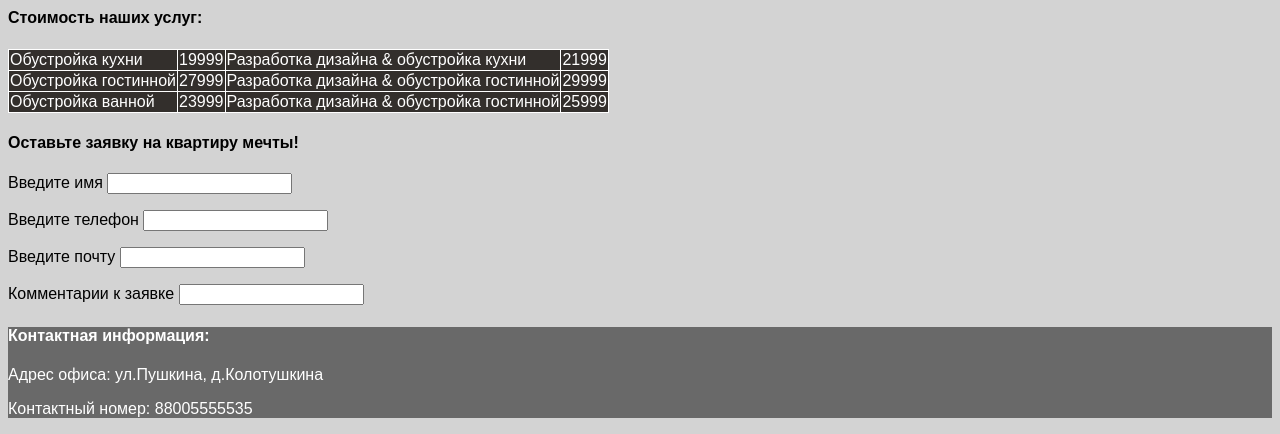
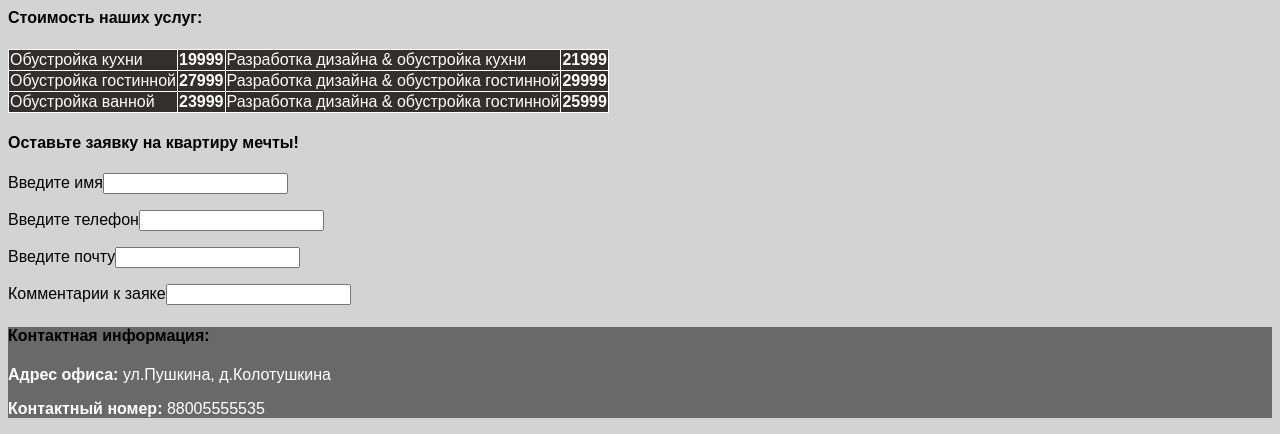
Before and after one commit to wwaufaa/newsite, a plain HTML site: page index.html in a window 1280 px wide. Shown: the part 547-981 px from the top of the page. Drawn offline with Linux system fonts and the light colour scheme.

Commit message:
Update index.html

```diff
--- a/index.html
+++ b/index.html
@@ -3,49 +3,49 @@
     <body style="font-family:sans-serif; background-color:lightgray">
         <header style="background-color:DimGrey">
             <img src="https://cdn-icons-png.flaticon.com/512/333/333493.png" width="30px" height="30px">
-            <a href="#primeri" style="color:white">Какие услуги мы оказываем?</a>
-            <a href="#price" style="color:white">Прайс</a>
+            <a href="#primeri" style="color:white"><b>Какие услуги мы оказываем?</b></a>
+            <a href="#price" style="color:white"><b>Прайс</b></a>
         </header>
         <main>
             <h1 style="font-size:50px; text-align:center">Ремонт и дизайн квартир</h1>
             <h2 style="font-size:40px; text-align:center">Обустроим ваш дом в любом вашем вкусе</h2>
-            <p style="font-size:20px">Не знаете где и как обустроить вашу квартиру? Мы вам поможем!</p>
-            <p style="font-size:20px" id="primeri">Ниже вы можете увидеть примеры, предложенные нашей компанией.</p>
+            <p style="font-size:20px">Не знаете где и как обустроить вашу квартиру? <i>Мы вам поможем!</i></p>
+            <p style="font-size:20px" id="primeri">Ниже вы можете увидеть <i>примеры</i>, предложенные нашей компанией.</p>
             <img src="https://drive.google.com/thumbnail?id=1vsia6z64l_wIh_HuSPwS9PhahDe5bECQ&sz=w1000" width="300px" height="200px">
             <img src="https://drive.google.com/thumbnail?id=1bC1EUTrW6gcO62T464buL69L1guX0R8H&sz=w1000" width="300px" height="200px">
             <h4 id="price">Стоимость наших услуг:</h4>
             <table style="border:1px solid white; background-color:#332F2C; color:white; border-collapse:collapse">
                 <tr>
                     <td style="border:1px solid">Обустройка кухни</td>
-                    <td style="border:1px solid">19999</td>
+                    <td style="border:1px solid"><b>19999</b></td>
                     <td style="border:1px solid">Разработка дизайна & обустройка кухни</td>
-                    <td style="border:1px solid">21999</td>
+                    <td style="border:1px solid"><b>21999</b></td>
                 </tr>
                 <tr>
                     <td style="border:1px solid">Обустройка гостинной</td>
-                    <td style="border:1px solid">27999</td>
+                    <td style="border:1px solid"><b>27999</b></td>
                     <td style="border:1px solid">Разработка дизайна & обустройка гостинной</td>
-                    <td style="border:1px solid">29999</td>
+                    <td style="border:1px solid"><b>29999</b></td>
                 </tr>
                 <tr>
                     <td style="border:1px solid">Обустройка ванной</td>
-                    <td style="border:1px solid">23999</td>
+                    <td style="border:1px solid"><b>23999</b></td>
                     <td style="border:1px solid">Разработка дизайна & обустройка гостинной</td>
-                    <td style="border:1px solid">25999</td>
+                    <td style="border:1px solid"><b>25999</b></td>
                 </tr>
             </table>
             <h4>Оставьте заявку на квартиру мечты!</h4>
             <form>
-                    <p><label>Введите имя <input type="text"></label></p>
-                    <p><label>Введите телефон <input type="tel"></label></p>
-                    <p><label>Введите почту <input type="email"></label></p>
-                    <p><label>Комментарии к заявке <input type="text"></label></p>
+                    <p><label>Введите имя<input type="text"></label></p>
+                    <p><label>Введите телефон<input type="tel"></label></p>
+                    <p><label>Введите почту<input type="email"></label></p>
+                    <p><label>Комментарии к заяке<input type="text"></label></p>
             </form>
         </main>
         <footer style="background-color:dimgrey">
-            <h4 style="color:white">Контактная информация:</h4>
-            <p style="color:white">Адрес офиса: ул.Пушкина, д.Колотушкина</p>
-            <p style="color:white">Контактный номер: 88005555535</p>
+            <h4 style="color:black">Контактная информация:</h4>
+            <p style="color:white"><b>Адрес офиса:</b> ул.Пушкина, д.Колотушкина</p>
+            <p style="color:white"><b>Контактный номер:</b> 88005555535</p>
         </footer>
     </body>
 </html>
```
